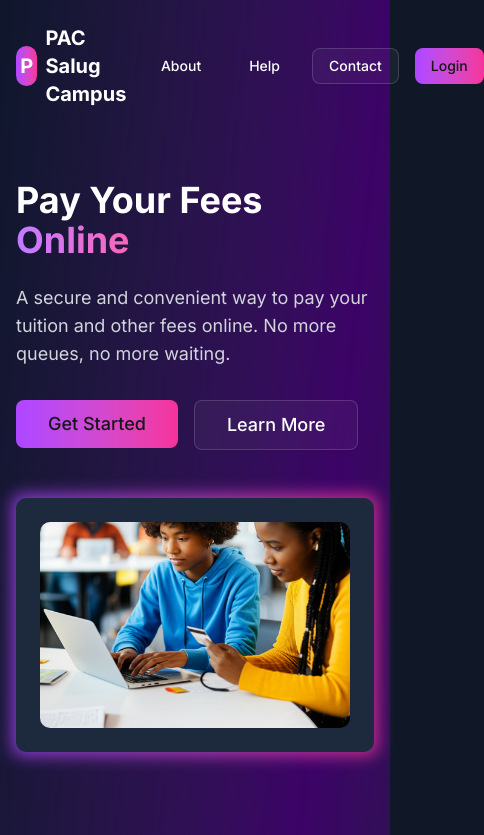
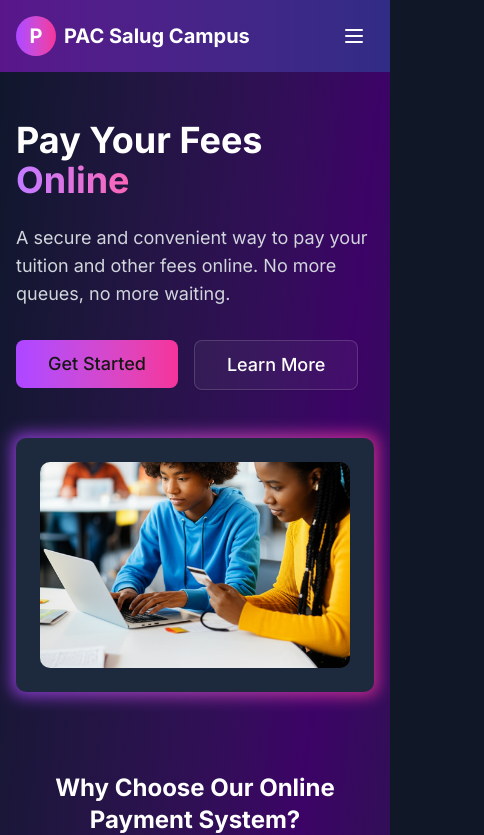
Before and after one commit to LemuelVelez/pac-online-payment, a Next.js app: page / in a window 390 px wide. Shown: the top 835 px of the page, 484 px wide, since content can reach past the window. Built offline with nearby package versions, Linux system fonts and the light colour scheme.

Commit message:
feat: mobile ui for the header

```diff
--- a/components/layout/site-header.tsx
+++ b/components/layout/site-header.tsx
@@ -1,16 +1,28 @@
+"use client"
+
+import { useState } from "react"
 import Link from "next/link"
+import { Menu, X } from "lucide-react"
 import { Button } from "@/components/ui/button"
+import { cn } from "@/lib/utils"
 
 export function SiteHeader() {
+    const [isMenuOpen, setIsMenuOpen] = useState(false)
+
     return (
-        <header className="container mx-auto py-6 px-4 flex justify-between items-center">
+        <header className="relative bg-gradient-to-r from-purple-900 to-indigo-900">
+            <div className="container mx-auto py-4 px-4">
+                {/* Desktop and Mobile Header */}
+                <div className="flex justify-between items-center">
                     <div className="flex items-center gap-2">
                         <div className="h-10 w-10 rounded-full bg-gradient-to-r from-purple-500 to-pink-500 flex items-center justify-center text-white font-bold text-xl">
                             P
                         </div>
                         <h1 className="text-white text-xl font-bold">PAC Salug Campus</h1>
                     </div>
-            <div className="flex gap-4">
+
+                    {/* Desktop Navigation - Hidden on mobile */}
+                    <div className="hidden md:flex gap-4">
                         <Button variant="ghost" className="text-white hover:text-white hover:bg-white/10">
                             About
                         </Button>
@@ -24,6 +36,42 @@ export function SiteHeader() {
                             <Link href="/login">Login</Link>
                         </Button>
                     </div>
+
+                    {/* Mobile Menu Button - Visible only on mobile */}
+                    <button
+                        className="md:hidden text-white p-2"
+                        onClick={() => setIsMenuOpen(!isMenuOpen)}
+                        aria-label="Toggle menu"
+                    >
+                        {isMenuOpen ? <X size={24} /> : <Menu size={24} />}
+                    </button>
+                </div>
+
+                {/* Mobile Navigation Menu */}
+                <div
+                    className={cn(
+                        "absolute left-0 right-0 bg-gradient-to-r from-purple-900 to-indigo-900 shadow-lg z-50 md:hidden transition-all duration-300 ease-in-out",
+                        isMenuOpen ? "top-full opacity-100" : "-top-96 opacity-0 pointer-events-none",
+                    )}
+                >
+                    <div className="flex flex-col p-4 space-y-3">
+                        <Button variant="ghost" className="text-white hover:text-white hover:bg-white/10 justify-start">
+                            About
+                        </Button>
+                        <Button variant="ghost" className="text-white hover:text-white hover:bg-white/10 justify-start">
+                            Help
+                        </Button>
+                        <Button variant="ghost" className="text-white hover:text-white hover:bg-white/10 justify-start">
+                            Contact
+                        </Button>
+                        <Button className="bg-gradient-to-r from-purple-500 to-pink-500 hover:from-purple-600 hover:to-pink-600 w-full">
+                            <Link href="/login" className="w-full text-center">
+                                Login
+                            </Link>
+                        </Button>
+                    </div>
+                </div>
+            </div>
         </header>
     )
 }
```
Lines whose indentation alone changed are shown as unchanged.
